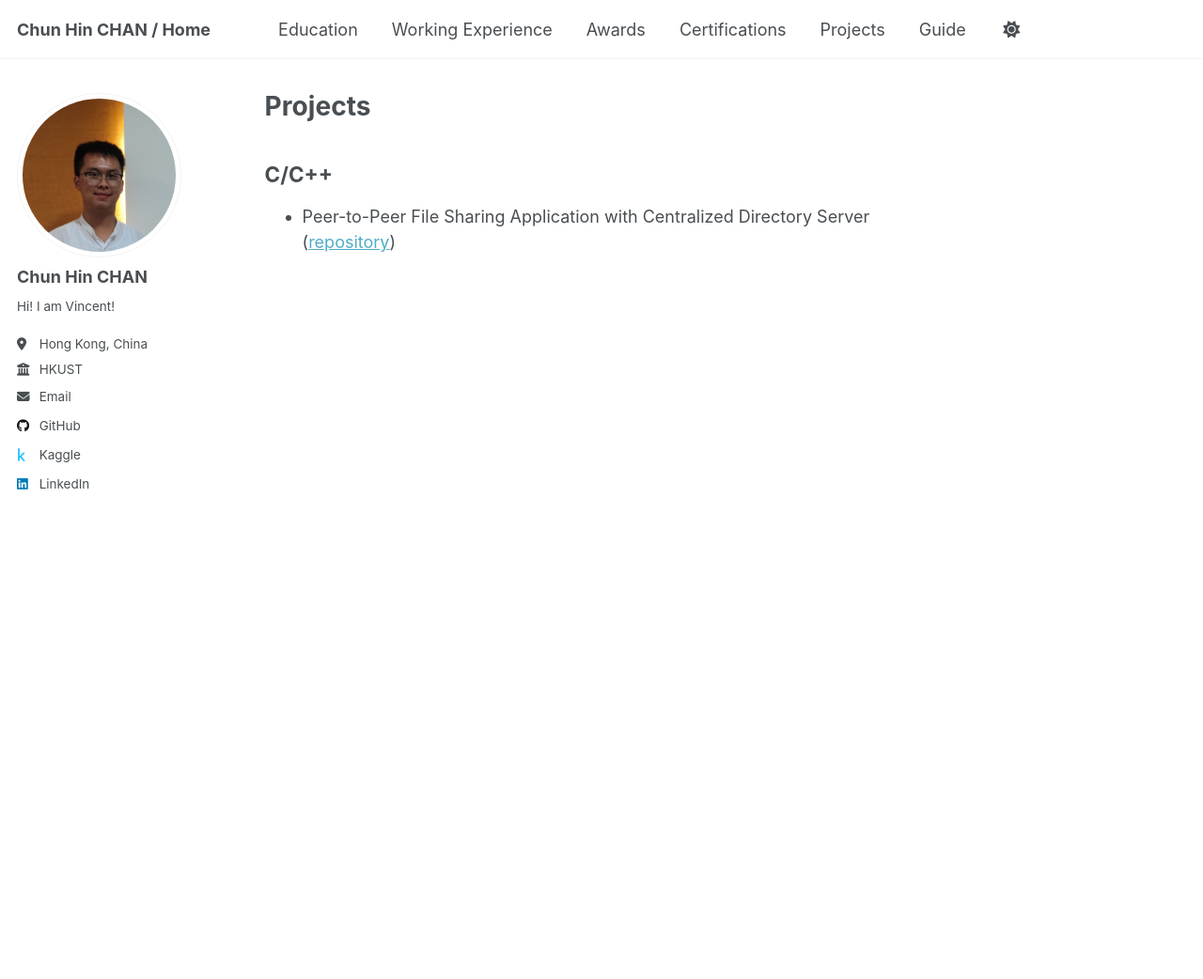
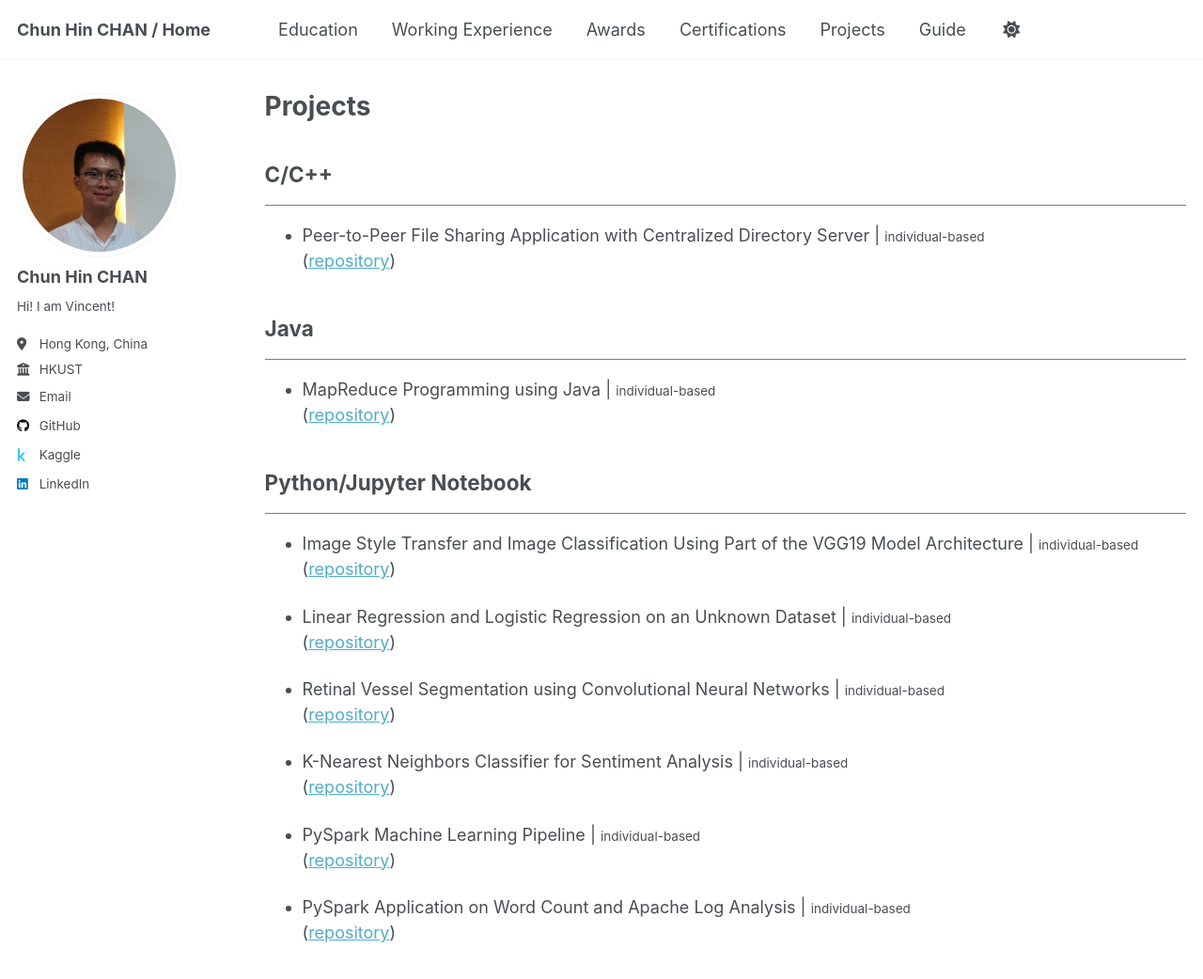
Before and after one commit to Vincent-Chan/index, a Jekyll site: the page built from _pages/projects.md, in a window 1280 px wide and 1065 px high. Shown: the top 1042 px of the window at 94% size. Built offline with Jekyll 4.4.1, drawn with Linux system fonts in a browser that asks for light colours.

Commit message:
updated `projects.md`

```diff
--- a/_pages/projects.md
+++ b/_pages/projects.md
@@ -9,5 +9,36 @@ redirect_from:
 
 ## C/C++
 
-* Peer-to-Peer File Sharing Application with Centralized Directory Server
+<hr style="background-color:gray; height:2px;">
+
+* Peer-to-Peer File Sharing Application with Centralized Directory Server | <small>individual-based</small>
 <br>([repository](https://github.com/Vincent-Chan/Peer-to-Peer-File-Sharing-Application-with-Centralized-Directory-Server))
+
+## Java
+
+<hr style="background-color:gray; height:2px;">
+
+* MapReduce Programming using Java | <small>individual-based</small>
+<br>([repository](https://github.com/Vincent-Chan/MapReduce-Programming-using-Java))
+
+## Python/Jupyter Notebook
+
+<hr style="background-color:gray; height:2px;">
+
+* Image Style Transfer and Image Classification Using Part of the VGG19 Model Architecture | <small>individual-based</small>
+<br>([repository](https://github.com/Vincent-Chan/Image-Style-Transfer-and-Image-Classification-Using-Part-of-the-VGG19-Model-Architecture))
+
+* Linear Regression and Logistic Regression on an Unknown Dataset | <small>individual-based</small>
+<br>([repository](https://github.com/Vincent-Chan/Linear-Regression-and-Logistic-Regression-on-an-Unknown-Dataset))
+
+* Retinal Vessel Segmentation using Convolutional Neural Networks | <small>individual-based</small>
+<br>([repository](https://github.com/Vincent-Chan/Retinal-Vessel-Segmentation-using-Convolutional-Neural-Networks))
+
+* K-Nearest Neighbors Classifier for Sentiment Analysis | <small>individual-based</small>
+<br>([repository](https://github.com/Vincent-Chan/K-Nearest-Neighbors-Classifier-for-Sentiment-Analysis))
+
+* PySpark Machine Learning Pipeline | <small>individual-based</small>
+<br>([repository](https://github.com/Vincent-Chan/PySpark-Machine-Learning-Pipeline))
+
+* PySpark Application on Word Count and Apache Log Analysis | <small>individual-based</small>
+<br>([repository](https://github.com/Vincent-Chan/PySpark-Application-on-Word-Count-and-Apache-Log-Analysis))
```
